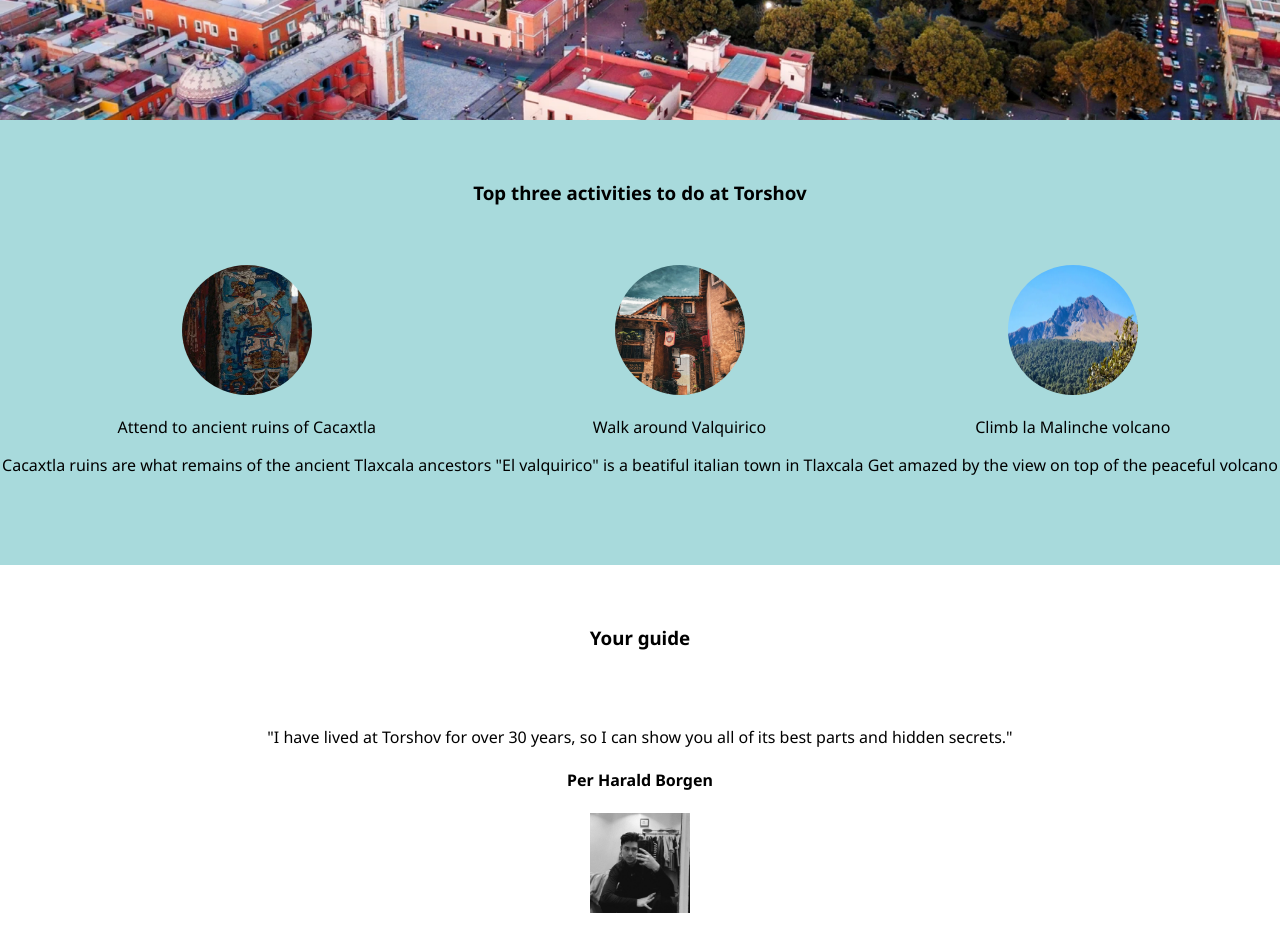
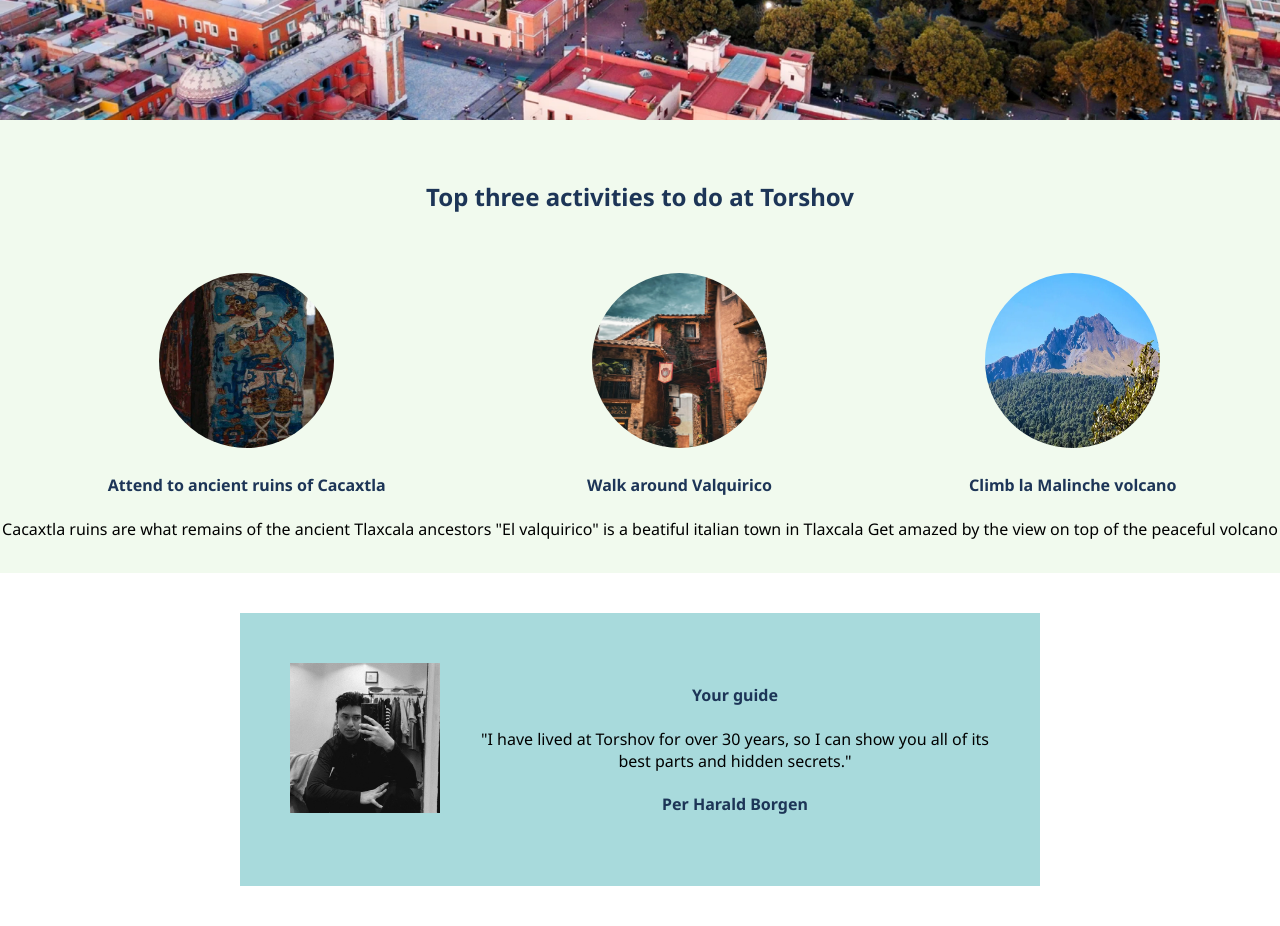
Before and after one commit to Dave7c7/HometownTlac, a plain HTML site: page index.html in a window 1280 px wide. Shown: the part 380-1306 px from the top of the page. Drawn offline with Linux system fonts and the light colour scheme.

Commit message:
card update

```diff
--- a/index.html
+++ b/index.html
@@ -25,31 +25,33 @@
       <div id="nav-activities">
         <div>
           <img src="images/jaguar-warrior-cacaxtla.webp" class="activities-pics" />
-          <p>Attend to ancient ruins of Cacaxtla</p>
+          <h4>Attend to ancient ruins of Cacaxtla</h4>
           <p>Cacaxtla ruins are what remains of the ancient Tlaxcala ancestors</p>
         </div>
         <div>
           <img src="images/Valquirico.webp" class="activities-pics" />
-          <p>Walk around Valquirico</p>
+          <h4>Walk around Valquirico</h4>
           <p>"El valquirico" is a beatiful italian town in Tlaxcala</p>
         </div>
         <div>
           <img src="images/volcan-la-malinche.webp" class="activities-pics" />
-          <p>Climb la Malinche volcano</p>
+          <h4>Climb la Malinche volcano</h4>
           <p>Get amazed by the view on top of the peaceful volcano</p>
         </div>
       </div>
     </div>
 
     <!-- GUIDE SECTION -->
+    <div id="card">
+      <img src="images/selfie.jpg" id="avatar" />
       <div>
-      <h3>Your guide</h3>
+        <h4>Your guide</h4>
         <p>
           "I have lived at Torshov for over 30 years, so I can show you all of its
           best parts and hidden secrets."
         </p>
         <h4>Per Harald Borgen</h4>
-      <img src="images/selfie.jpg" />
+      </div>
     </div>
   </body>
 </html>
--- a/styles.css
+++ b/styles.css
@@ -5,6 +5,8 @@ LIGHT: #F1FAEE
 AQUA: #A8DADC
 LIGHT BLUE: #457B9D
 DARK BLUE: #1D3557
+\
+F1FAEE
 
 */
 
@@ -39,16 +41,18 @@ DARK BLUE: #1D3557
 
 }
 .activities-pics{
-    height: 130px;
-    width: 130px;
+    height: 175px;
+    width: 175px;
     border-radius: 50%;
 }
 #activities-container{
-    background-color: #A8DADC;
+    background-color: #F1FAEE;
 }
 h3{
     margin: 0px;
     padding: 60px;
+    font-size: x-large;
+    color: #1D3557;
 }
 #nav-activities{
     display: flex;
@@ -73,6 +77,21 @@ body {
 img {
     width: 100px;
 }
-p{
-    font-family: inherit;
+h4{
+    color: #1D3557;
 }
+#card{
+    display: flex;
+    width: 700px;
+    gap: 40px;
+    margin: 40px auto;
+    padding: 50px;
+    justify-content: space-between;
+    text-align: center;
+    background-color: #A8DADC;
+}
+
+#avatar{
+    height: 150px;
+    width: 150px;
+}
```
Lines whose indentation alone changed are shown as unchanged.
